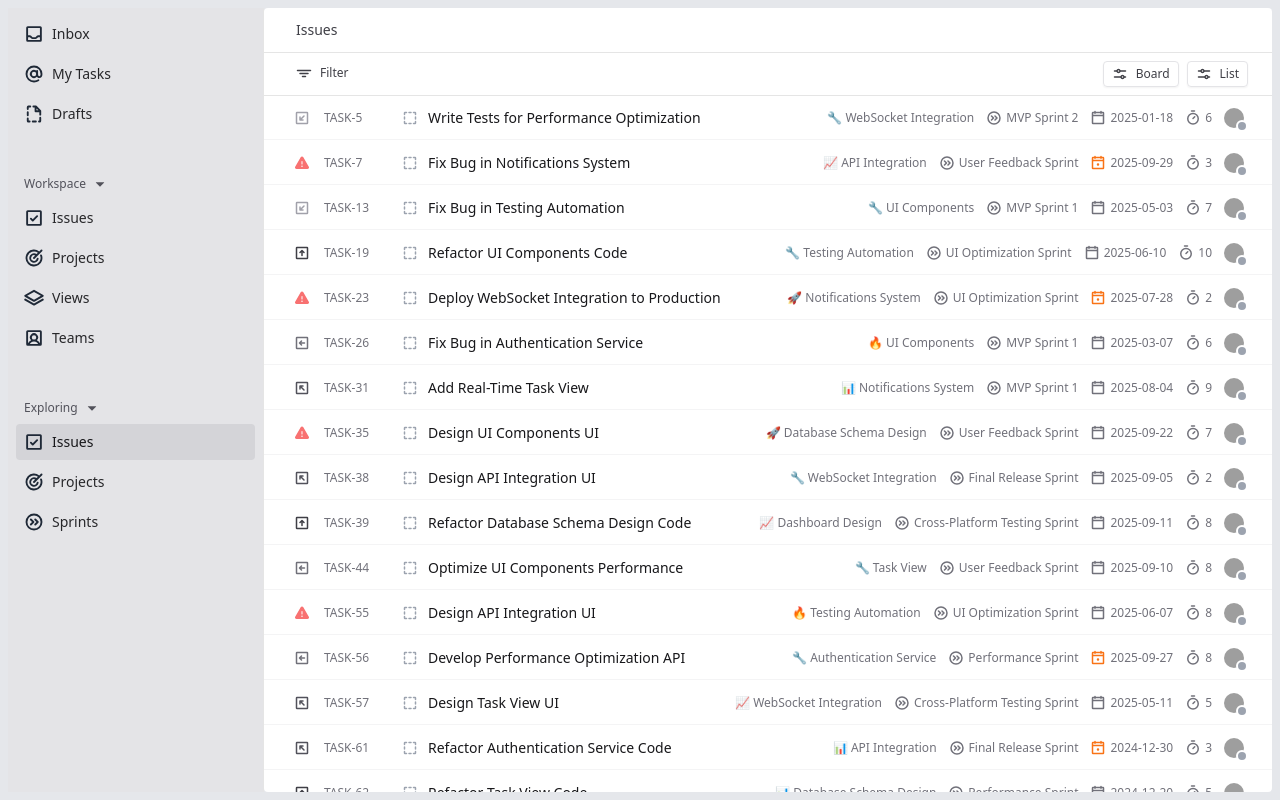
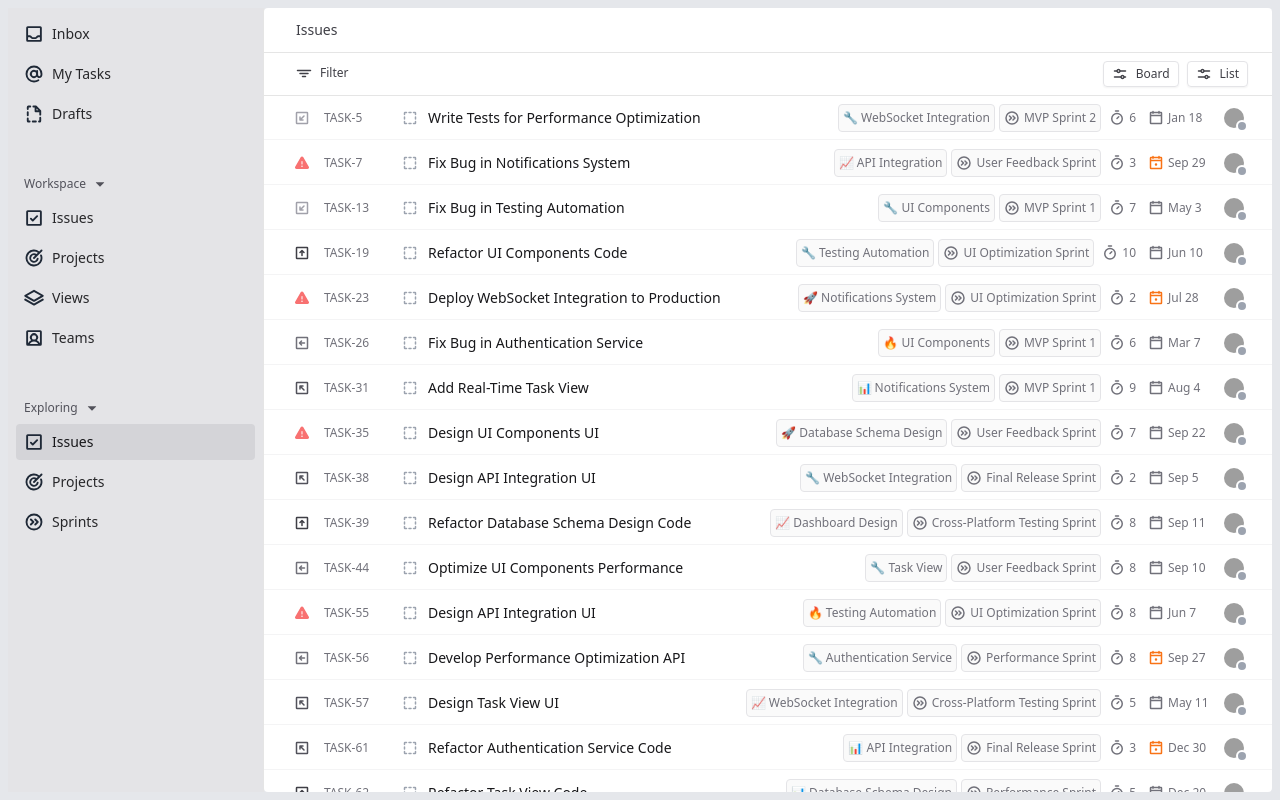
Before and after one commit to daysleeper23/issue-tracking, a React (Vite) app: page /tasks in a window 1280 px wide. Built offline with nearby package versions, Linux system fonts and the light colour scheme; data requests are answered from the project's data file; grey boxes are pictures that could not be loaded.

Commit message:
Improve TaskRow component
- Rearrange child elements

```diff
--- a/src/components/TaskPage/Properties/DueDate.tsx
+++ b/src/components/TaskPage/Properties/DueDate.tsx
@@ -20,10 +20,16 @@ const dueDateIcon = (dueDate: string): React.ReactNode => {
 
 
 export default function DueDate ({ dueDate }: IDueDateProps) {
+
+  const formatDate = (dateString: string) => {
+    const date = new Date(dateString);
+    return date.toLocaleDateString('en-US', { month: 'short', day: 'numeric' });
+  }
+
   return (
-    <div className='flex gap-1 items-center'>
+    <div className='flex gap-1 items-center w-16'>
       {dueDateIcon(dueDate)}
-      {dueDate}
+      {formatDate(dueDate)}
     </div>
   );
 }
--- a/src/components/TaskPage/Table/TaskRow.tsx
+++ b/src/components/TaskPage/Table/TaskRow.tsx
@@ -34,12 +34,16 @@ export default function Taskrow ({ task }: ITaskrowProps) {
       </div>
 
       <div className="flex flex-row flex-wrap gap-1">
-        <InteractiveButton style={propertyStyle}>
+        <InteractiveButton style='board'>
           <ProjectElement project={task.project} />
         </InteractiveButton>
 
-        <InteractiveButton style={propertyStyle}>
+        <InteractiveButton style='board'>
           <SprintElement sprint={task.sprint} />
+        </InteractiveButton>
+
+        <InteractiveButton  style={propertyStyle}>
+          <Estimate estimate={task.estimate} />
         </InteractiveButton>
 
         <InteractiveButton style={propertyStyle}>
@@ -47,9 +51,6 @@ export default function Taskrow ({ task }: ITaskrowProps) {
         </InteractiveButton>
 
         <InteractiveButton  style={propertyStyle}>
-          <Estimate estimate={task.estimate} />
-        </InteractiveButton>
-        <InteractiveButton  style={propertyStyle}>
           <Assignee assignee={task.assignee} />
         </InteractiveButton>
       </div>
```
